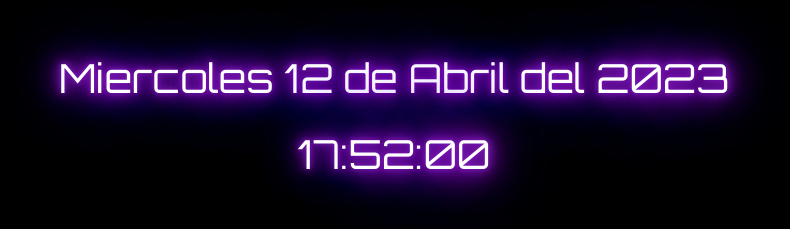
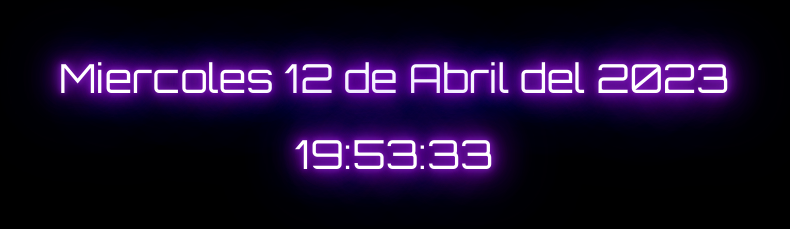
Before and after one commit to rollingcodeschool/practicaBOM-c41i, a plain HTML site: page index.html in a window 1280 px wide. Shown: the top 229 px of the page, without its empty margins (246-1036 px from the left). Drawn offline with nearby package versions, Linux system fonts and the light colour scheme.

Commit message:
agregamos funcionalidad del reloj

```diff
--- a/index.html
+++ b/index.html
@@ -13,7 +13,7 @@
     <main class="container my-5 text-center">
         <section class="fs-1 textoFucsia">
             <p id="fecha"></p>
-            <p id="hora">17:52:00</p>
+            <p id="hora"></p>
         </section>
         <section class="mt-5">
             <button class="btn btnAzul">Azul</button>
--- a/js/reloj.js
+++ b/js/reloj.js
@@ -1,14 +1,61 @@
-let fechaActual = new Date();
-console.log(fechaActual);
-console.log(fechaActual.getDate()); // 1-31
-console.log(fechaActual.getDay()); // 0-6
-console.log(fechaActual.getMonth()); // 0-11
-console.log(fechaActual.getSeconds()); // 0-11
+function obtenerFechaHora(){
+    let fechaActual = new Date();
+    // console.log(fechaActual);
+    // console.log(fechaActual.getDate()); // 1-31
+    // console.log(fechaActual.getDay()); // 0-6
+    // console.log(fechaActual.getMonth()); // 0-11
+    // console.log(fechaActual.getSeconds()); // 0-11
 
-let diaSemanas = ['Domingo', 'Lunes', 'Martes', 'Miercoles', 'Jueves', 'Viernes', 'Sabado'];
-let mesesAnio = ['Enero', 'Febrero', 'Marzo', 'Abril', 'Mayo', 'Junio', 'Julio', 'Agosto', 'Septiembre', 'Octubre', 'Noviembre', 'Diciembre']
+    let diaSemanas = [
+      "Domingo",
+      "Lunes",
+      "Martes",
+      "Miercoles",
+      "Jueves",
+      "Viernes",
+      "Sabado",
+    ];
+    let mesesAnio = [
+      "Enero",
+      "Febrero",
+      "Marzo",
+      "Abril",
+      "Mayo",
+      "Junio",
+      "Julio",
+      "Agosto",
+      "Septiembre",
+      "Octubre",
+      "Noviembre",
+      "Diciembre",
+    ];
 
-console.log(diaSemanas[fechaActual.getDay()]);
-// Lunes 10 de Abril del 2023
-let parrafoFecha = document.querySelector('#fecha');
-parrafoFecha.innerHTML = `${diaSemanas[fechaActual.getDay()]} ${fechaActual.getDate()} de ${mesesAnio[fechaActual.getMonth()]} del ${fechaActual.getFullYear()}`
+    console.log(diaSemanas[fechaActual.getDay()]);
+    // Lunes 10 de Abril del 2023
+    let parrafoFecha = document.querySelector("#fecha");
+    let parrafoHora = document.querySelector("#hora");
+    parrafoFecha.innerHTML = `${
+      diaSemanas[fechaActual.getDay()]
+    } ${fechaActual.getDate()} de ${
+      mesesAnio[fechaActual.getMonth()]
+    } del ${fechaActual.getFullYear()}`;
+
+    let hora = fechaActual.getHours(),
+      minutos = fechaActual.getMinutes(),
+      segundos =fechaActual.getSeconds();
+
+      if(segundos < 10){
+        segundos = '0' + segundos
+      }
+      if(minutos < 10){
+        minutos = '0' + minutos
+      }
+      if(hora < 10){
+        hora = '0' + hora
+      }
+
+    parrafoHora.innerHTML = `${hora}:${minutos}:${segundos}`;
+
+}
+
+setInterval(obtenerFechaHora,1000);
```
